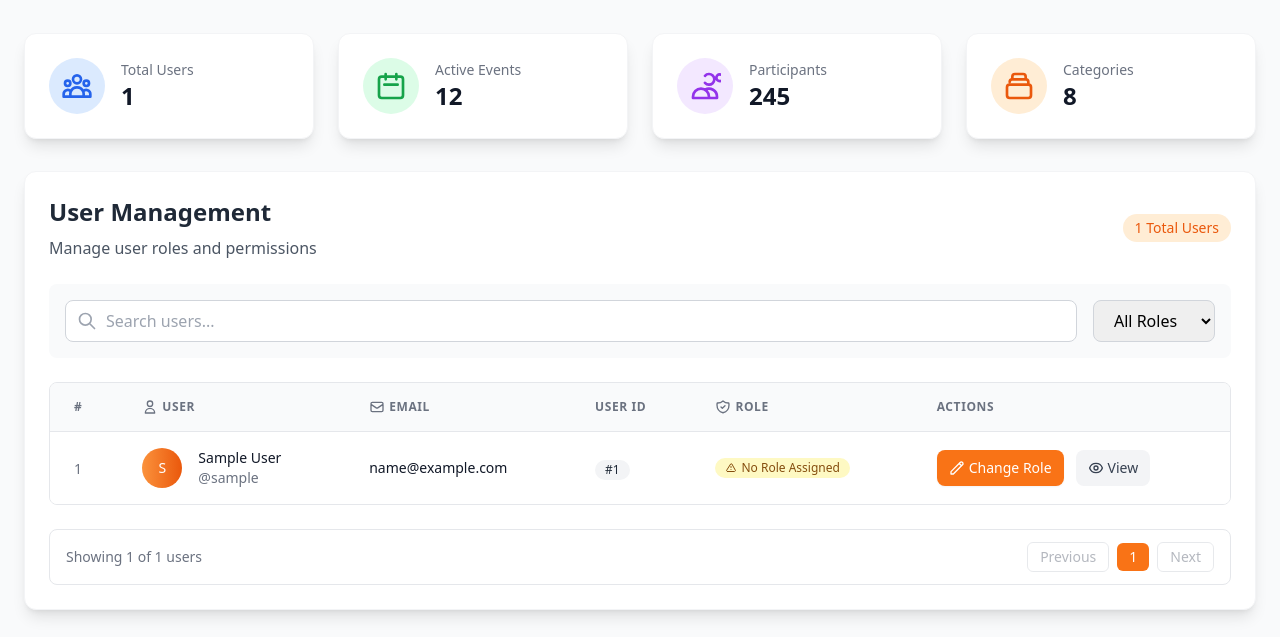
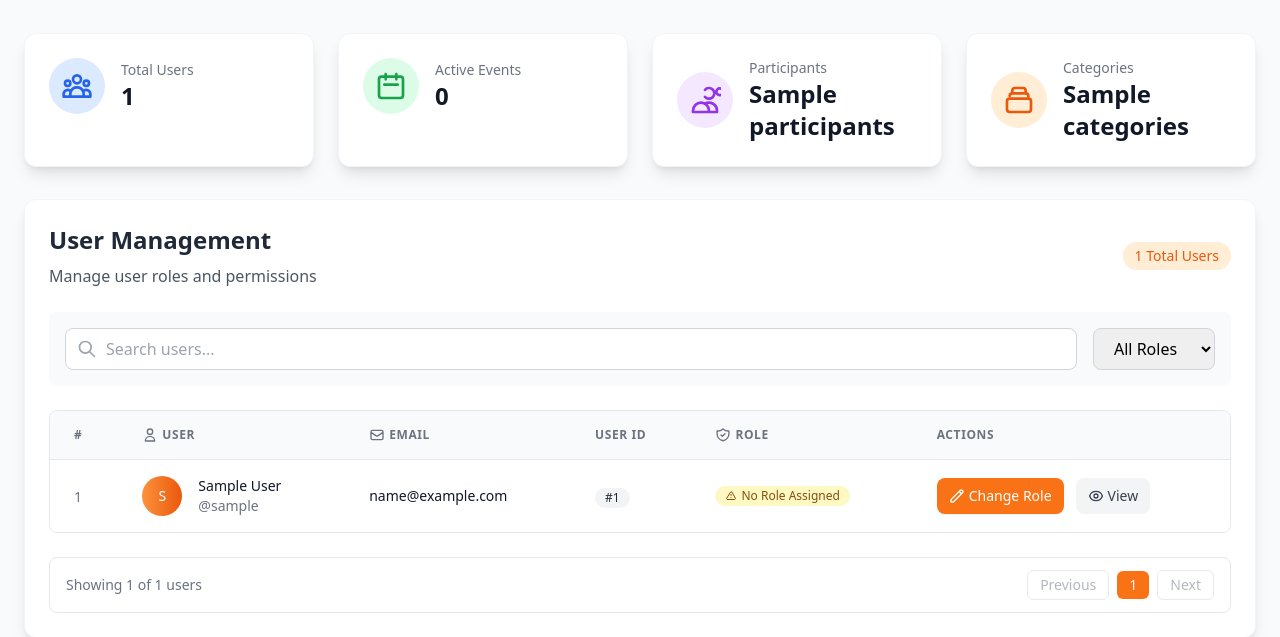
Before and after one commit to Kamrul785/event_management, a Django app: template users/templates/admin/dashboard.html in a window 1280 px wide. Shown: the part 185-822 px from the top of the page. Run offline with Django 5.2, Linux system fonts and the light colour scheme; tables that the repository leaves empty hold one stand-in row (values such as "Sample post"); the template is opened without the code that fills it: values that come from a table or form of the project are taken from there, most other values are stand-ins (such as "Sample title", 1, 10 or a date in 2020); some libraries are stand-ins or nearby versions.

Commit message:
admin dashboard updated

```diff
--- a/users/templates/admin/dashboard.html
+++ b/users/templates/admin/dashboard.html
@@ -136,7 +136,7 @@
                             </div>
                             <div class="ml-4">
                                 <h3 class="text-sm font-medium text-gray-500">Active Events</h3>
-                                <p class="text-2xl font-bold text-gray-900">12</p>
+                                <p class="text-2xl font-bold text-gray-900">{{ active_events|default:"0" }}</p>
                             </div>
                         </div>
                     </div>
@@ -150,7 +150,7 @@
                             </div>
                             <div class="ml-4">
                                 <h3 class="text-sm font-medium text-gray-500">Participants</h3>
-                                <p class="text-2xl font-bold text-gray-900">245</p>
+                                <p class="text-2xl font-bold text-gray-900">{{ participants|default:"0" }}</p>
                             </div>
                         </div>
                     </div>
@@ -164,7 +164,7 @@
                             </div>
                             <div class="ml-4">
                                 <h3 class="text-sm font-medium text-gray-500">Categories</h3>
-                                <p class="text-2xl font-bold text-gray-900">8</p>
+                                <p class="text-2xl font-bold text-gray-900">{{ categories|default:"0" }}</p>
                             </div>
                         </div>
                     </div>
```
Also changed, not shown: users/views.py (+10 -1 lines).
